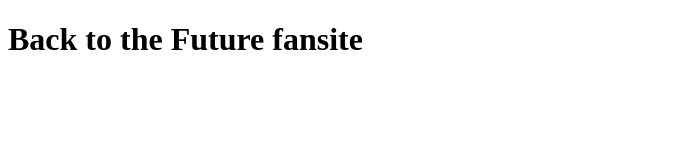
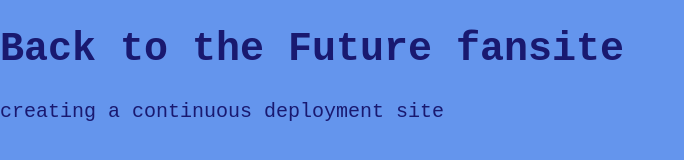
Before and after one commit to aabenedict/my-first-git-repo, a plain HTML site: page index.html in a window 1280 px wide. Shown: the whole page, without its empty margins (0-684 px from the left). Drawn offline with Linux system fonts and the light colour scheme.

Commit message:
added styles and updated HTML

```diff
--- a/index.html
+++ b/index.html
@@ -5,8 +5,12 @@
     <meta http-equiv="X-UA-Compatible" content="IE=edge">
     <meta name="viewport" content="width=device-width, initial-scale=1.0">
     <title>BTTF Fansite</title>
+    <link rel="stylesheet" href="styles.css">
 </head>
 <body>
-    <h1>Back to the Future fansite</h1>
+    <header>
+        <h1>Back to the Future fansite</h1>
+        <p>creating a continuous deployment site</p>
+    </header>
 </body>
 </html>
--- a/styles.css
+++ b/styles.css
@@ -7,6 +7,13 @@ html { box-sizing: border-box;}
 .sr-only { position: absolute; width: 1px; height: 1px; margin: -1px; border: 0; padding: 0; white-space: nowrap; clip-path: inset(100%); clip: rect(0 0 0 0); overflow: hidden;}
 
 body {
-    background-color: palegoldenrod;
-    color: red;
+    background-color: cornflowerblue;
+    color: midnightblue;
+    font-family: 'Courier New', Courier, monospace;
+    font-size: 20px;
 }
+
+h1 {
+    font-size: 40px;
+    font-weight: bold;
+}
```
